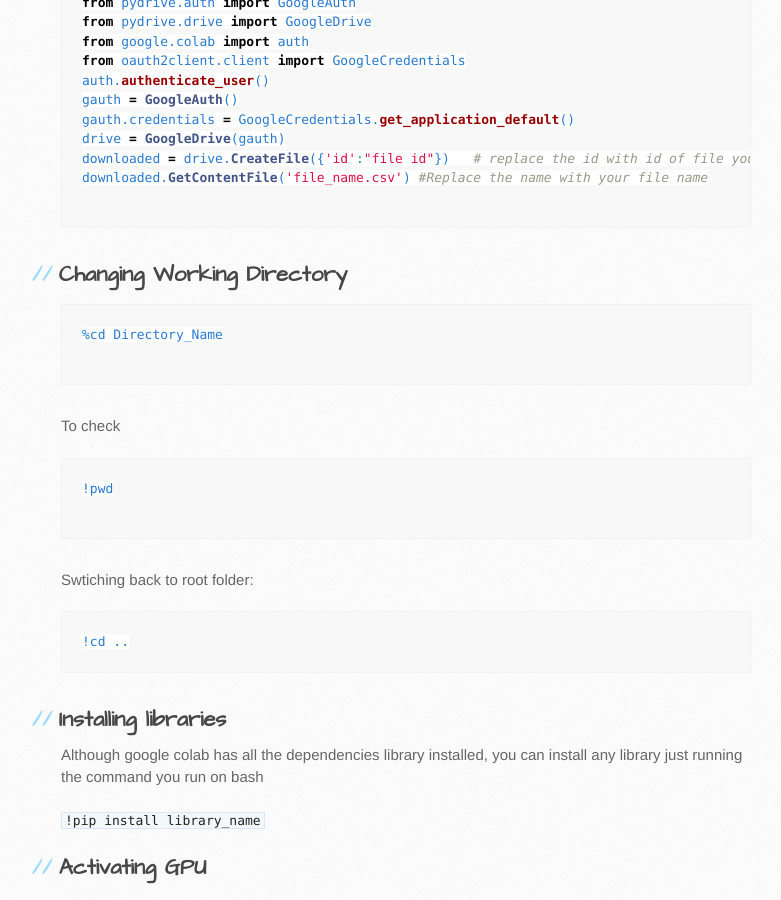
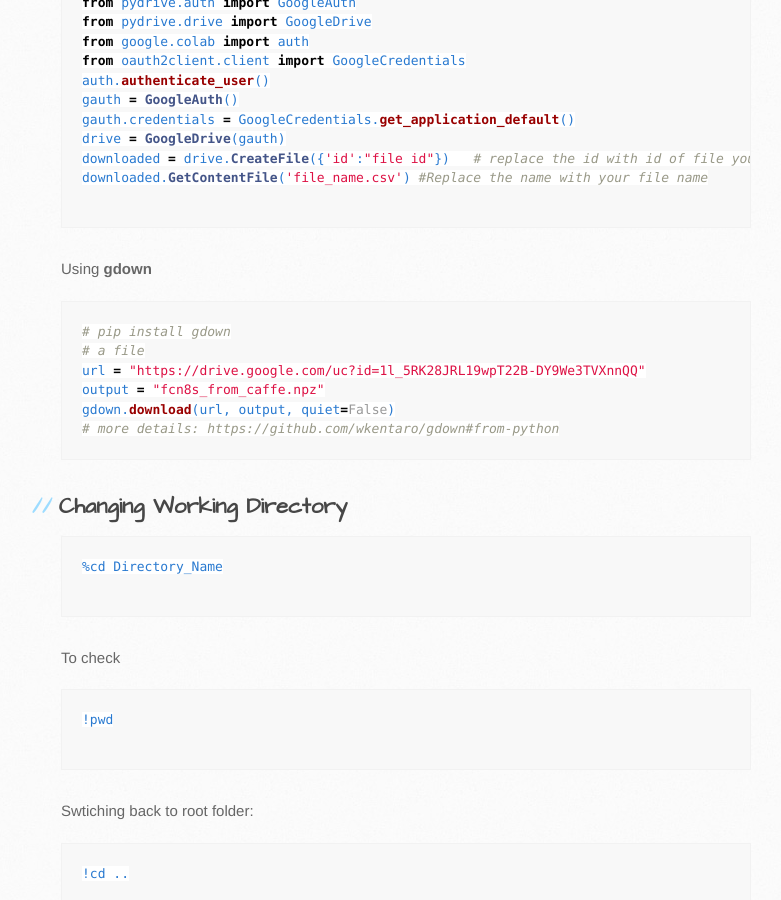
Before and after one commit to sagorbrur/sagorbrur.github.io, a Jekyll site: the page built from miscellaneous/colab_intro.md, in a window 1280 px wide and 900 px high, scrolled down 1462 px. Shown: the whole window, without its empty margins (109-890 px from the left). Built offline with Jekyll 4.4.1, drawn with Linux system fonts in a browser that asks for light colours; our own code applies the rules of GitHub Pages for plain Markdown files.

Commit message:
Update colab_intro.md

````diff
--- a/miscellaneous/colab_intro.md
+++ b/miscellaneous/colab_intro.md
@@ -56,6 +56,16 @@ drive = GoogleDrive(gauth)
 downloaded = drive.CreateFile({'id':"file id"})   # replace the id with id of file you want to access
 downloaded.GetContentFile('file_name.csv') #Replace the name with your file name
 
+```
+
+Using __gdown__
+```py
+# pip install gdown
+# a file
+url = "https://drive.google.com/uc?id=1l_5RK28JRL19wpT22B-DY9We3TVXnnQQ"
+output = "fcn8s_from_caffe.npz"
+gdown.download(url, output, quiet=False)
+# more details: https://github.com/wkentaro/gdown#from-python
 ```
 
 ## Changing Working Directory
````
